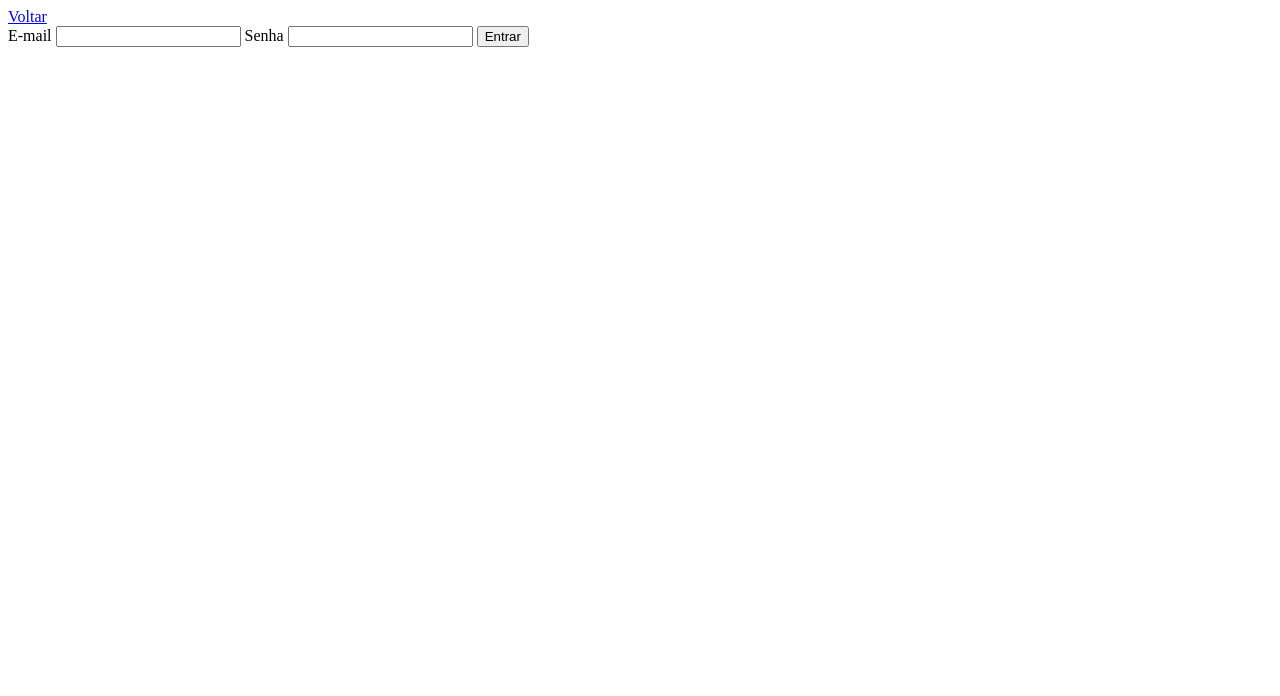
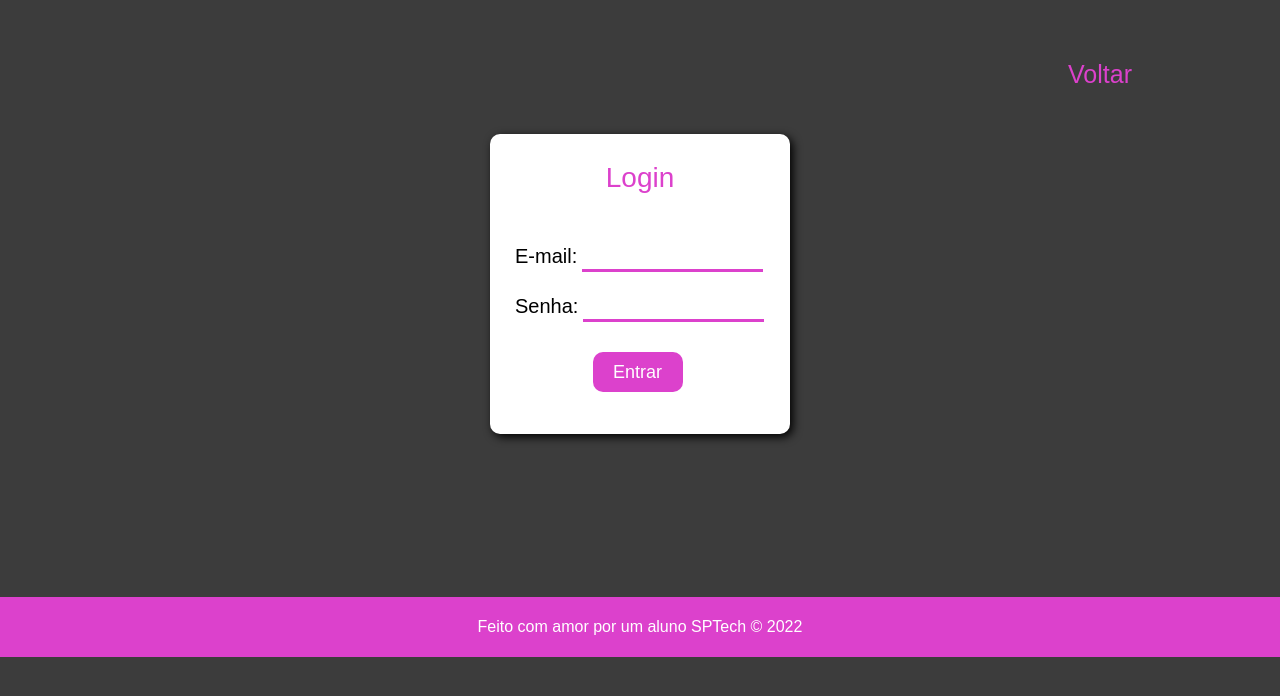
Before and after one commit to lucasp-franca/projeto-individual-Itravel, a plain HTML site: page site/login.html in a window 1280 px wide. Drawn offline with Linux system fonts and the light colour scheme.

Commit message:
pg login concluida

```diff
--- a/site/login.html
+++ b/site/login.html
@@ -4,30 +4,46 @@
     <meta charset="UTF-8">
     <meta http-equiv="X-UA-Compatible" content="IE=edge">
     <meta name="viewport" content="width=device-width, initial-scale=1.0">
-    <title>Document</title>
+    <title>Itravel | Login</title>
+    <link rel="stylesheet" href="style/style-login.css">
 </head>
-<body>
-    <div>
-        <div>
-            <div>
+<body class="fadeIn">
+    <div class="container">
+        <div class="container1">
+            <div class="voltar">
                 <a href="index.html">
                     Voltar
                 </a>
             </div>
-            <div>
-                <div>
+            <div class="container2">
+                <div class="card">
+                    <div class="card2">
+                        <h3>Login</h3>
                         <form action="">
-                        <label for="">E-mail</label>
+                            <label for="">E-mail:</label>
                             <input type="text">
-                        <label for="">Senha</label>
+                            <label for="">Senha:</label>
                             <input type="password">
                             <button>
+                                <a href="">
                                     Entrar
+                                </a>
                             </button>
                         </form>
+                    </div>
+                    <div id="validacao">
+
                     </div>
                 </div>
             </div>
         </div>
+    </div>
+    <div class="footer">
+        <div class="container_footer">
+            <p>
+                Feito com amor por um aluno SPTech © 2022
+            </p>
+        </div>
+    </div>
 </body>
 </html>
--- a/site/style/style-index.css
+++ b/site/style/style-index.css
@@ -28,7 +28,7 @@ body {
         -moz-animation: fadeIn 0.5s ease-in-out;
         -o-animation: fadeIn 0.5s ease-in-out;
         animation: fadeIn 0.5s ease-in-out;
-        }
+}
 
 .container {
     display: flex;
@@ -89,6 +89,8 @@ button:hover {
 }
 h1 {
     text-align: center;
+    font-weight: normal;
+    margin-left: 15px;
 }
 
 .texto {
--- a/site/style/style-login.css
+++ b/site/style/style-login.css
@@ -0,0 +1,143 @@
+body {
+    margin: 0;
+    padding: 0;
+    background-color: #3C3C3C;
+    color: white;
+    font-family: Arial, Helvetica, sans-serif;
+}
+
+@-webkit-keyframes fadeIn {
+    0% { opacity: 0; }
+    100% { opacity: 1; }
+    }
+    @-moz-keyframes fadeIn {
+    0% { opacity: 0;}
+    100% { opacity: 1; }
+    }
+    @-o-keyframes fadeIn {
+    0% { opacity: 0; }
+    100% { opacity: 1; }
+    }
+    @keyframes fadeIn {
+    0% { opacity: 0; }
+    100% { opacity: 1; }
+    }
+
+.fadeIn {
+        -webkit-animation: fadeIn 0.5s ease-in-out;
+        -moz-animation: fadeIn 0.5s ease-in-out;
+        -o-animation: fadeIn 0.5s ease-in-out;
+        animation: fadeIn 0.5s ease-in-out;
+}
+
+.container {
+    display: flex;
+    justify-content: center;
+}
+
+.container1 {
+    width: 80%;
+}
+
+.voltar {
+    display: flex;
+    justify-content: end;
+    margin-top: 60px;
+    margin-right: 20px;
+}
+
+.voltar a {
+    text-decoration: none;
+    color: #DC41CC;
+    font-size: 25px;
+}
+
+.voltar a:hover {
+    text-decoration: underline;
+    color: #b434a8;
+}
+
+.container2 {
+    display: flex;
+    justify-content: center;
+    margin-top: 45px;
+}
+
+.card {
+    display: flex;
+    justify-content: center;
+    width: 300px;
+    background-color: white;
+    height: 300px;
+    color: black;
+    border-radius: 10px;
+    box-shadow: 3px 3px 10px black;
+}
+
+h3 {
+    font-weight: normal;
+    text-align: center;
+    font-size: 28px;
+    color: #DC41CC;
+}
+
+.card2 {
+    width: 250px;
+}
+
+input {
+    margin-top: 25px;
+}
+
+button {
+    border: none;
+    background-color: #DC41CC;
+    width: 90px;
+    height: 40px;
+    border-radius: 10px;
+    font-size: 18px;
+    margin-left: 31%;
+    margin-top: 30px;
+}
+
+button a {
+    text-decoration: none;
+    color: white;
+}
+
+button:hover {
+    background-color: #b434a8;
+    cursor: pointer;
+}
+
+label {
+    font-size: 20px;
+}
+
+input {
+    border: none;
+    border-bottom: solid 3px #DC41CC;
+    height: 20px;
+}
+
+input:focus {
+    box-shadow: 0 0 0 0;
+    border: 0 none;
+    outline: 0;
+    border-bottom: solid 3px #DC41CC;
+}
+
+.footer {
+    background-color: #DC41CC;
+    display: flex;
+    justify-content: center;
+    margin-top: 163px;
+    height: 60px;
+}
+
+.container_footer {
+    width: 80%;
+    display: flex;
+    align-items: center;
+    justify-content: center;
+}
```
Also changed, not shown: site/index.html (+2 -2 lines). Lines whose indentation alone changed are shown as unchanged.
